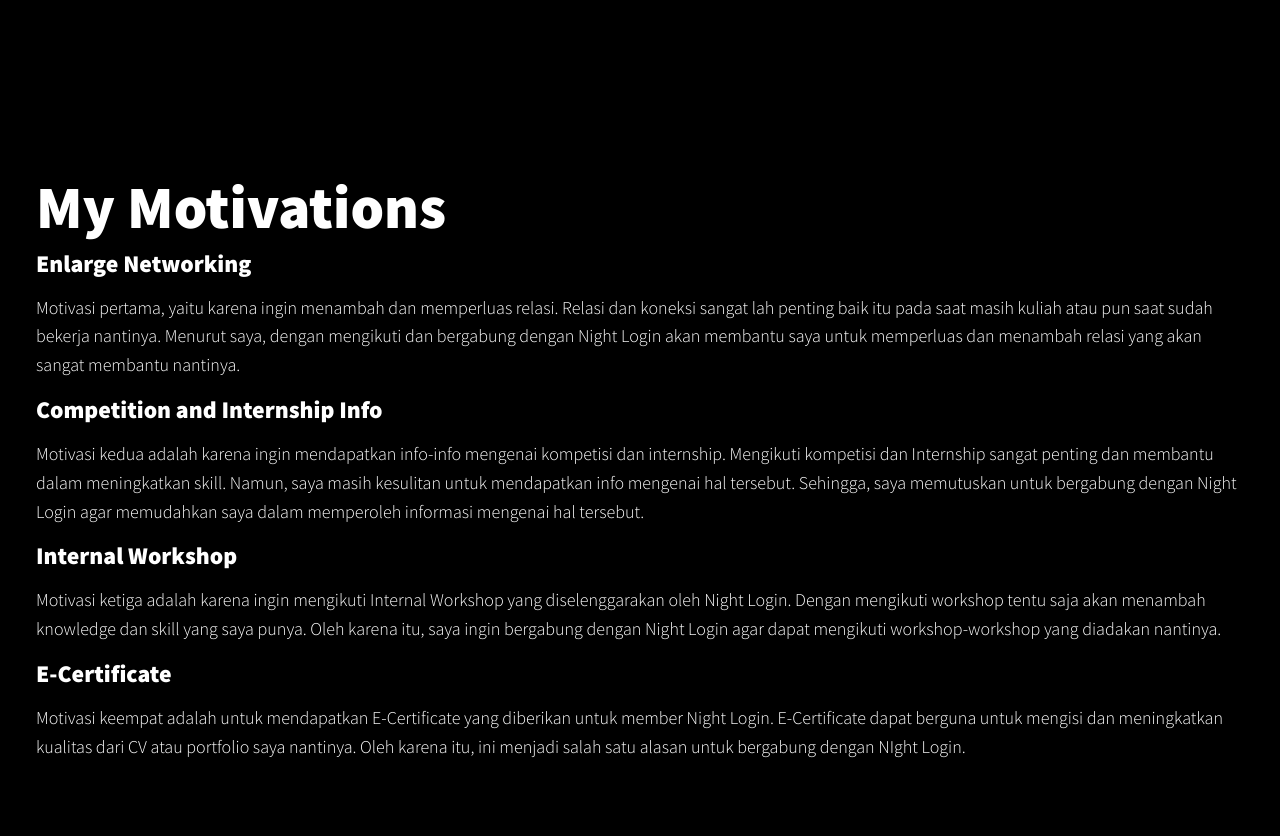
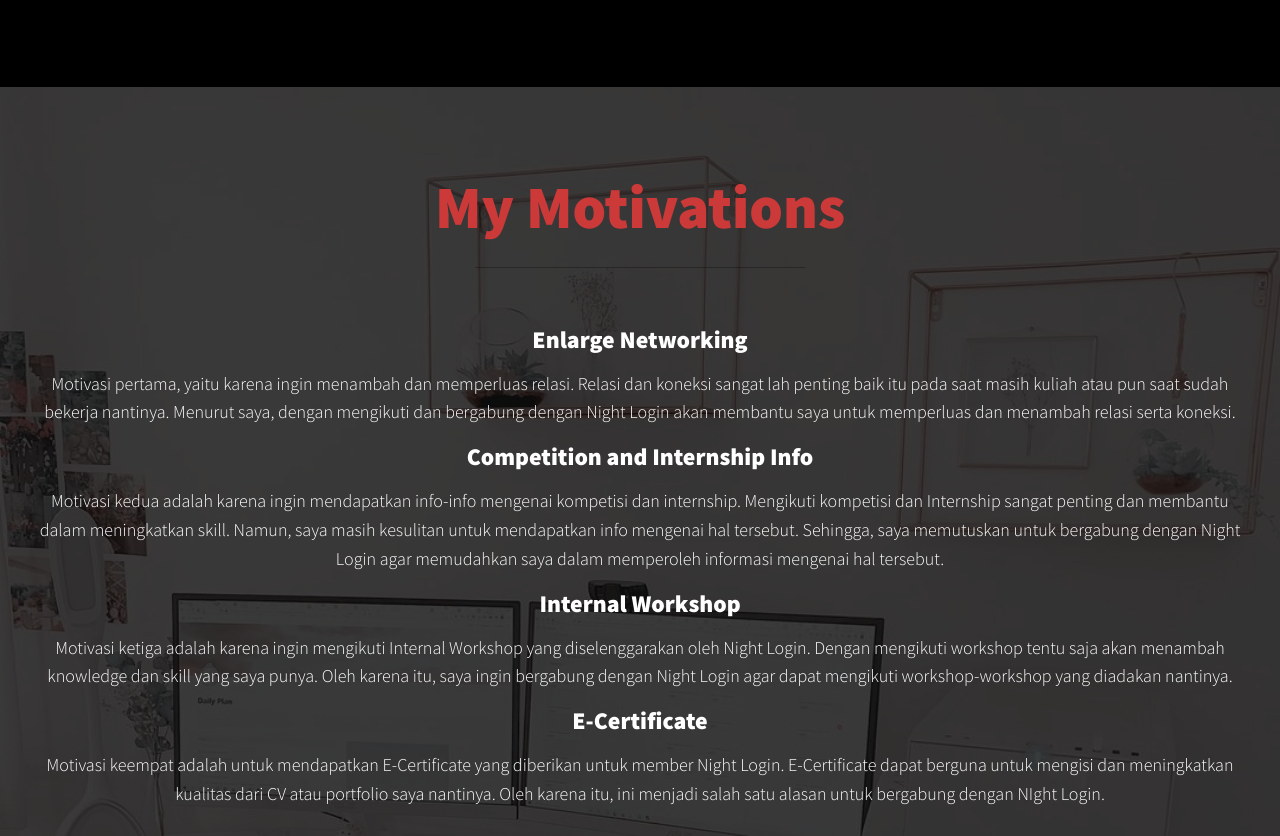
Before and after one commit to JunianN/nwdc-2022-assignment, a plain HTML site: page index.html in a window 1280 px wide. Shown: the part 1168-2004 px from the top of the page. Drawn offline with nearby package versions, Linux system fonts and the light colour scheme.

Commit message:
Styling the motivations section

```diff
--- a/css/style.css
+++ b/css/style.css
@@ -13,7 +13,7 @@
 
     --clr-light: rgb(255, 255, 255);
     --clr-dark: #000000;
-    --clr-accent: #838383;
+    --clr-accent: #cc3939;
 
     --fs-h1: 3rem;
     --fs-h2: 2.25rem;
@@ -51,6 +51,11 @@
 }
 
 strong { font-weight: var(--fw-bold);}
+
+:focus {
+    outline: 3px solid var(--clr-accent);
+    outline-offset: 3px;
+}
 
 h1,
 h2,
@@ -96,9 +101,9 @@
     position: relative;
 }
 
-.intro__img{
+/*.intro__img{
     box-shadow: var(--bs);
-}
+}*/
 
 .section__subtitle--intro {
     display: inline-block;
@@ -133,3 +138,52 @@
         width: calc(100% + 1.5em);
     }
 }
+
+.about-me {
+
+}
+
+.my-motivations {
+    background-color: rgb(61, 61, 61);
+    background-image: url(../img/bg.jpg);
+    background-size: cover;
+    color: var(--clr-light);
+    background-blend-mode: multiply;
+    text-align: center;
+}
+
+.section__title--motivations {
+    color: var(--clr-accent);
+    position: relative;
+}
+
+.section__title--motivations::after {
+    content: '';
+    display: block;
+    width: 5.5em;
+    height: 1px;
+    margin: 0.5em auto 1em;
+    background: var(--clr-dark);
+    opacity: 0.3;
+}
+
+.services {
+    margin-bottom: 2em;
+}
+
+.service {
+    max-width: 500px;
+    margin: 0 auto;
+}
+
+/*@media (min-width: 800px) {
+    .motivations {
+        display: flex;
+        max-width: 1000px;
+        margin: 0 auto;
+    }
+
+    .motivation + .motivation {
+        margin-left: 2em;
+    }
+}*/
--- a/index.html
+++ b/index.html
@@ -58,14 +58,14 @@
                 <img src="img/jun2.png" alt="Rizky Junian Nugroho">
         </section>
 
-        <section class="motivations" id="motivations">
+        <section class="my-motivations" id="motivations">
             <h2 class="section__title section__title--motivations">My Motivations</h2>
             <div class="motivations">
                 <div class="motivation">
                     <h3>Enlarge Networking</h3>
                     <p>Motivasi pertama, yaitu karena ingin menambah dan memperluas relasi. Relasi dan koneksi sangat lah penting baik
                         itu pada saat masih kuliah atau pun saat sudah bekerja nantinya. Menurut saya, dengan mengikuti dan bergabung
-                        dengan Night Login akan membantu saya untuk memperluas dan menambah relasi yang akan sangat membantu nantinya.</p>
+                        dengan Night Login akan membantu saya untuk memperluas dan menambah relasi serta koneksi.</p>
                 </div>
 
                 <div class="motivation">
```
Also changed, not shown: img/bg.jpg (added).
